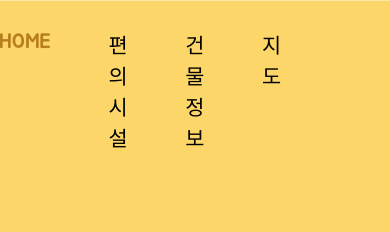
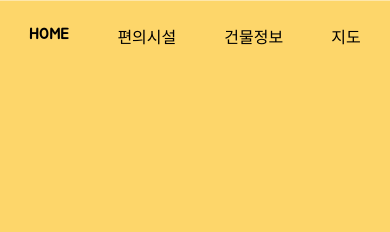
Before and after one commit to CSID-DGU/2023-1-OPPS1--Son-3, a React (Create React App) app in the folder frontend/: page /mainPage in a window 390 px wide. Shown: the top 232 px of the page. Built offline with nearby package versions, Linux system fonts and the light colour scheme; a web font is replaced by a local one.

Commit message:
feat: nav 반응형 스타일링 구현

```diff
--- a/frontend/src/components/Nav.jsx
+++ b/frontend/src/components/Nav.jsx
@@ -3,6 +3,16 @@ import { Link } from "react-router-dom";
 const Nav = styled.nav`
   display: flex;
   justify-content: flex-end;
+  @media screen and (max-width: 550px) {
+    justify-content: center;
+    li {
+      font-size: 1rem;
+      padding: 1.5rem;
+    }
+    ul {
+      margin: 0;
+    }
+  }
 `;
 const Ul = styled.ul`
   margin: 0;
@@ -41,4 +51,5 @@ const NavBar = () => {
     </Nav>
   );
 };
+
 export default NavBar;
```
